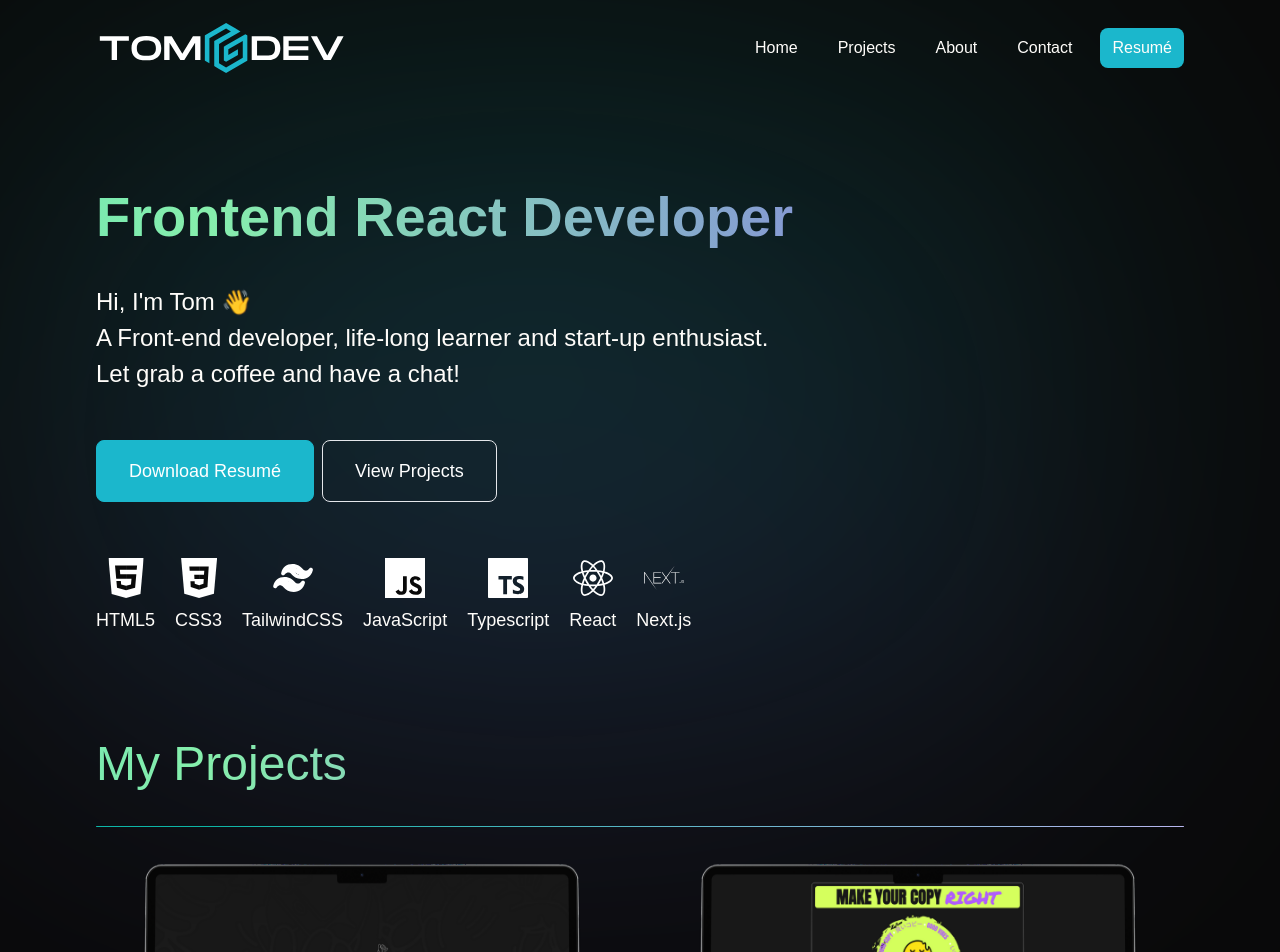
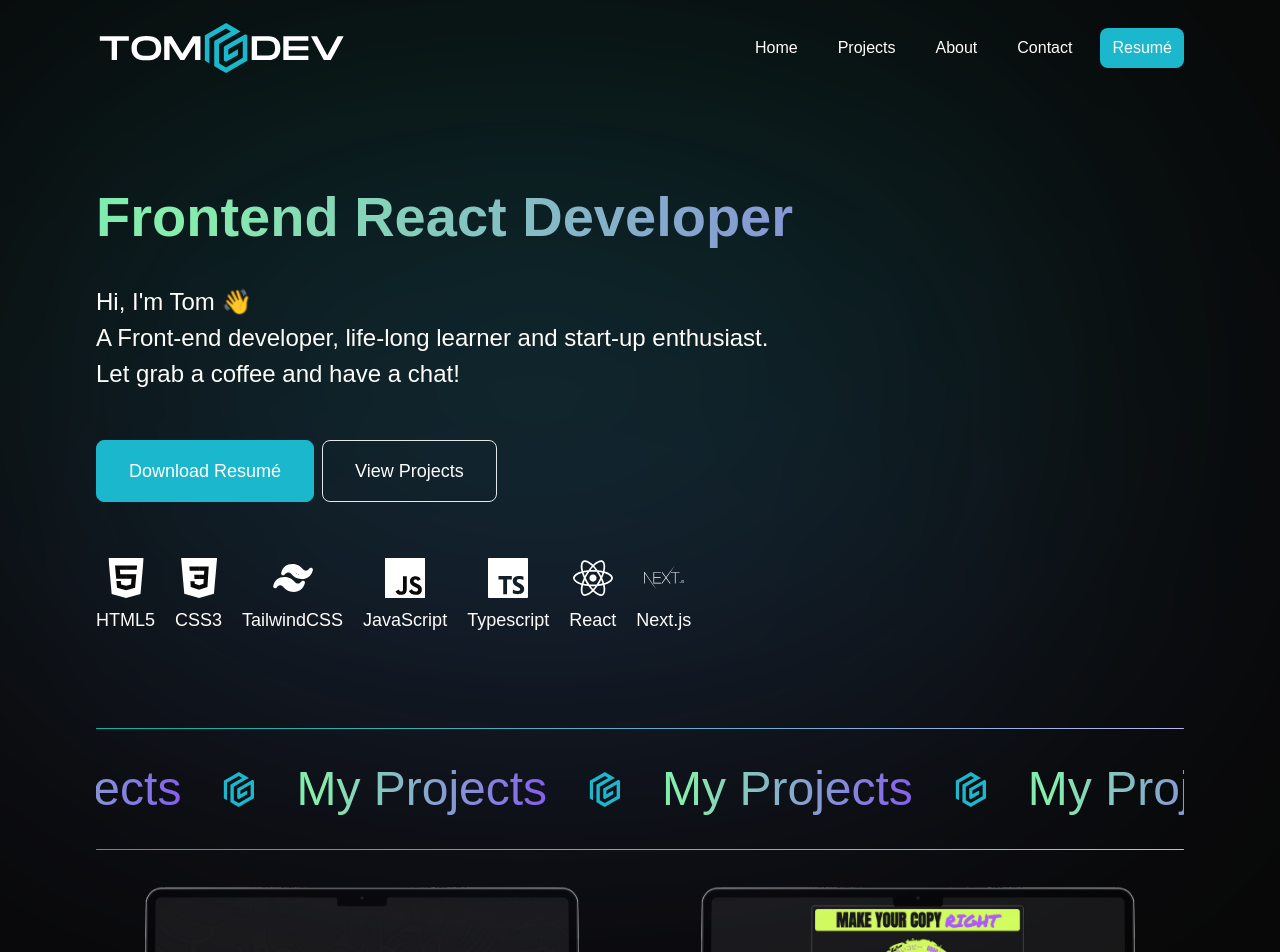
Before and after one commit to TomGegs/MyPortfolio, a React (Create React App) app: page / in a window 1280 px wide. Shown: the top 952 px of the page. Built offline with nearby package versions, Linux system fonts and the light colour scheme; no server answers; a web font is replaced by a local one.

Commit message:
Included marquee section headers

```diff
--- a/package.json
+++ b/package.json
@@ -13,6 +13,7 @@
         "react": "^18.2.0",
         "react-awesome-reveal": "^4.2.3",
         "react-dom": "^18.2.0",
+        "react-fast-marquee": "^1.6.0",
         "react-icons": "^4.8.0",
         "react-router-dom": "^6.11.0",
         "react-scripts": "5.0.1",
--- a/src/App.js
+++ b/src/App.js
@@ -5,6 +5,7 @@ import Projects from "./pages/projects/Projects";
 import NavBar from "./components/navbar/Navbar";
 import Contact from "./pages/contact/Contact";
 import AboutPanel from "./pages/about/AboutPanel";
+import Footer from "./pages/footer/Footer";
 
 function App() {
     return (
@@ -15,6 +16,7 @@ function App() {
                 <Projects />
                 <AboutPanel />
                 <Contact />
+                <Footer/>
         </React.Fragment>
     );
 }
--- /dev/null
+++ b/src/components/ui/LoopingHeader.jsx
@@ -0,0 +1,34 @@
+import React from "react";
+import Marquee from "react-fast-marquee";
+import { images } from "../../data";
+
+const LoopingHeader = ({ title, width, direction }) => {
+    return (
+        <div className="max-w-[1920px]">
+            <hr
+                className={`block h-[1px] w-[${width}] animate-gradient rounded border-0  bg-gradient-to-r from-primary via-secondary to-[#cbb7f7]`}
+            />
+            <Marquee
+                direction={direction}
+                speed={30}
+                autoFill
+                pauseOnHover={true}
+                className="animate__fadeIn animate__animated h-[80px] whitespace-nowrap [animation-delay:1.5s] lg:h-[120px]">
+                <span className="animate-gradient truncate bg-gradient-to-r from-primary 	 via-green-300 to-[#8553F4] bg-clip-text font-encode text-[2rem] leading-none text-transparent lg:text-[3rem] ">
+                    {title}
+                </span>
+
+                <img
+                    src={images.logoIcon}
+                    alt="logo"
+                    className="flex h-[25px] px-10 lg:h-[35px]"
+                />
+            </Marquee>
+            <hr
+                className={`block h-[1px] w-[${width}] animate-gradient rounded border-0  bg-gradient-to-r from-primary via-secondary to-[#cbb7f7]`}
+            />
+        </div>
+    );
+};
+
+export default LoopingHeader;
--- a/src/pages/about/AboutPanel.jsx
+++ b/src/pages/about/AboutPanel.jsx
@@ -2,7 +2,7 @@ import React, { useEffect, useRef, useState } from "react";
 import MenuSidebar from "./MenuSidebar";
 import { images, aboutCopy } from "../../data/index";
 import AboutMenuMobile from "./AboutMenuMobile";
-import Header from "../../components/ui/Header";
+import LoopingHeader from "../../components/ui/LoopingHeader";
 
 const AboutPanel = () => {
     const [showSkills, setShowSkills] = useState(true);
@@ -155,11 +155,10 @@ const AboutPanel = () => {
     return (
         // Section Container
         <section
-            className="mx-auto flex w-full flex-col rounded-[2rem] px-10 pb-6 pt-4 text-[#FFFDFA] lg:px-24 lg:pt-0 "
-            id="about"
-            style={{ minHeight: copyHeight }}>
+            className="mx-auto flex w-full flex-col rounded-[2rem] px-10 pb-6 pt-4 text-[#FFFDFA] lg:min-h-[80vh] lg:px-24 lg:pt-16"
+            id="about">
             {/* About section title  */}
-            <Header
+            <LoopingHeader
                 title={`About Me:  ${
                     showSkills
                         ? aboutCopy[0].category
@@ -172,10 +171,11 @@ const AboutPanel = () => {
                         : ""
                 }`}
                 width={`100%`}
-                block={`block`}
+                direction={"left"}
             />
+
             {/* About content  */}
-            <div className="flex w-full flex-col  lg:flex-row">
+            <div className="flex w-full flex-col mt-6 lg:mt-10 lg:flex-row">
                 {/* Sidebar buttons */}
                 <div className=" hidden lg:flex lg:flex-col">
                     <MenuSidebar onToggle={handleCopyToggle} />
--- a/src/pages/about/IconTile.jsx
+++ b/src/pages/about/IconTile.jsx
@@ -16,7 +16,7 @@ const IconTile = () => {
             {iconsIndex.map((icon) => (
                 <div
                     key={icon.label}
-                    className="my-2 mr-3 flex flex-col lg:mr-5 ">
+                    className="my-2 mr-3 flex flex-col lg:mr-5 animate__fadeInUp animate__animated [animation-delay:1.5s]">
                     <img
                         src={images[icon.image]}
                         alt={`${icon.label} icon`}
--- a/src/pages/contact/Contact.jsx
+++ b/src/pages/contact/Contact.jsx
@@ -1,18 +1,17 @@
 import React from "react";
 import { images } from "../../data/index";
-import Header from "../../components/ui/Header";
-import ContactIcons from "./ContactIcons";
 import ContactForm from "./ContactForm";
+import LoopingHeader from "../../components/ui/LoopingHeader";
 
 const Contact = () => {
     return (
         //wrapper
-        <footer
-            className="mx-auto flex h-full w-full flex-col rounded-[2rem] px-10 pb-2 pt-4 text-[#FFFDFA] lg:px-24 lg:pt-0 "
+        <section
+            className="mx-auto flex h-full w-full flex-col rounded-[2rem] px-10 pb-2 pt-4 text-[#FFFDFA] lg:min-h-[50vh] lg:px-24 lg:py-0"
             id="contact">
-            <Header title={"Contact"} width={`100%`} />
+            <LoopingHeader title={"Contact"} width={`100%`} direction={"right"} />
             {/* Img Wrapper */}
-            <div className="relative flex h-full w-full flex-col pt-2 lg:flex-row lg:pt-5 ">
+            <div className="relative flex h-full w-full flex-col pt-2 lg:flex-row lg:py-16">
                 <div className=" absolute top-4 h-[70%] w-[80%] animate-gradientFast rounded-[25%] bg-gradient-to-b from-primary/25 via-secondary/40 to-altSecond/50 blur-[120px] lg:top-20 lg:w-[30%] " />
                 <img
                     src={images.myHeadshot}
@@ -31,19 +30,9 @@ const Contact = () => {
                         management, and driving business growth.
                     </p>
                     <ContactForm />
-                    {/* Contact Icons */}
                 </div>
             </div>
-
-            <div className="w-full">
-                <ContactIcons />
-                {/* Copywrite footer */}
-                <p className="text-center text-xs pt-2 text-gray-600">
-                    &copy; {new Date().getFullYear()} | Designed and coded by
-                    Tom Geoghegan
-                </p>
-            </div>
-        </footer>
+        </section>
     );
 };
 
--- a/src/pages/contact/ContactForm.jsx
+++ b/src/pages/contact/ContactForm.jsx
@@ -32,7 +32,7 @@ const ContactForm = () => {
             <form
                 ref={form}
                 onSubmit={onSubmit}
-                className="mb-4 w-full lg:w-[90%] rounded pt-6 text-black shadow-md">
+                className="mb-4 w-full rounded pt-6 text-black shadow-md lg:w-[90%]">
                 <div className="mb-4 flex flex-col lg:flex-row ">
                     <input
                         type="text"
@@ -64,22 +64,25 @@ const ContactForm = () => {
                         className="focus:shadow-outline w-full appearance-none rounded-lg border px-3 py-2 leading-tight text-gray-700 shadow focus:outline-none"
                     />
                 </div>
-                <div className="mb-4">
+                <div className="mb-3">
                     <textarea
                         type="text"
                         name="message"
                         required
                         rows={4}
                         placeholder="What would you like to chat about?"
-                        className="focus:shadow-outline w-full appearance-none rounded-lg border px-3 py-2 leading-tight text-gray-700 shadow focus:outline-none"
+                        className="focus:shadow-outline w-full resize-none appearance-none rounded-lg border px-3 py-2 leading-tight text-gray-700 shadow focus:outline-none"
                     />
                 </div>
-                <button
-                    className="my-2 flex transform cursor-pointer rounded-lg border border-primary bg-primary px-[16px] py-3 text-center font-encode text-[0.8rem] font-light text-white transition-transform hover:border-altSecond hover:bg-altSecond focus:outline-none active:scale-[98%] lg:px-8 lg:py-4 lg:text-lg"
-                    type="submit"
-                    disabled={isLoading}>
-                    {isLoading ? "Sending..." : "Submit"}
-                </button>
+                <div className="relative">
+                    <div className="absolute bottom-0 left-0 h-12 w-[100%] animate-gradientFast bg-gradient-to-r from-primary via-altSecond to-secondary blur-md lg:h-16" />
+                    <button
+                        className="relative my-2 flex w-[100%] transform cursor-pointer justify-center rounded-lg bg-bgPrimary px-[16px] py-3 text-center font-encode text-[0.8rem] font-light text-white transition-transform hover:border-altSecond hover:bg-altSecond hover:text-white focus:outline-none active:translate-y-0.5 active:scale-[98%] lg:px-8 lg:py-4 lg:text-lg"
+                        type="submit"
+                        disabled={isLoading}>
+                        {isLoading ? "Sending..." : "Submit"}
+                    </button>
+                </div>
             </form>
         </>
     );
--- /dev/null
+++ b/src/pages/footer/Footer.jsx
@@ -0,0 +1,17 @@
+import React from "react";
+import ContactIcons from "../contact/ContactIcons";
+
+const Footer = () => {
+    return (
+        <footer className="mx-auto flex h-full w-full flex-col rounded-[2rem] px-10 pb-2 pt-4 text-[#FFFDFA]  lg:px-24 lg:py-2">
+            <ContactIcons />
+            {/* Copywrite footer */}
+            <p className="pt-4 text-center text-xs text-gray-600">
+                &copy; {new Date().getFullYear()} | Designed and coded by Tom
+                Geoghegan
+            </p>
+        </footer>
+    );
+};
+
+export default Footer;
--- a/src/pages/hero/Hero.jsx
+++ b/src/pages/hero/Hero.jsx
@@ -9,7 +9,7 @@ const Hero = () => {
     return (
         <section
             id="hero"
-            className="mx-auto mt-12 flex h-[75vh] min-h-[660px] w-full flex-col justify-center px-10 lg:min-h-[85vh] lg:px-24 ">
+            className="mx-auto mt-12 flex h-[75vh] min-h-[660px] w-full flex-col justify-center px-10 lg:min-h-[85vh] lg:px-24 animate__fadeIn animate__animated [animation-delay:1.3s]">
             <div className="absolute -z-10 -mx-10 h-[75%] w-[95%] animate-gradientFast rounded-3xl bg-gradient-to-b from-primary/25 via-secondary/40 to-altSecond/50 blur-[140px] lg:w-[75%] lg:opacity-60 lg:blur-[180px] " />
 
             <div className="mx-auto flex w-full flex-col justify-center pt-12 ">
--- a/src/pages/projects/Projects.jsx
+++ b/src/pages/projects/Projects.jsx
@@ -1,15 +1,19 @@
 import React from "react";
 import { images } from "../../data";
 import MyProjects from "./MyProjects";
-import Header from "../../components/ui/Header";
+import LoopingHeader from "../../components/ui/LoopingHeader";
 
 const Projects = () => {
     return (
         <section
             id="projects"
-            className="mx-auto flex h-full w-full flex-col rounded-[2rem] px-10 pb-6 pt-4 text-[#FFFDFA] lg:px-24 lg:pt-0 ">
+            className="mx-auto flex h-full w-full flex-col rounded-[2rem] px-10 pb-6 pt-4 text-[#FFFDFA] lg:mb-24 lg:px-24 lg:pt-0 ">
             {/* Header and divider */}
-            <Header title={"My Projects"} width={`100%`} />
+            <LoopingHeader
+                title={"My Projects"}
+                width={`100%`}
+                direction={"right"}
+            />
 
             {/* All Project container */}
             <div className=" mt-4 flex h-full w-full flex-col gap-6 md:grid md:grid-cols-2">
```
Also changed, not shown: 1 other file (tests, documents, lock files or other folders).
